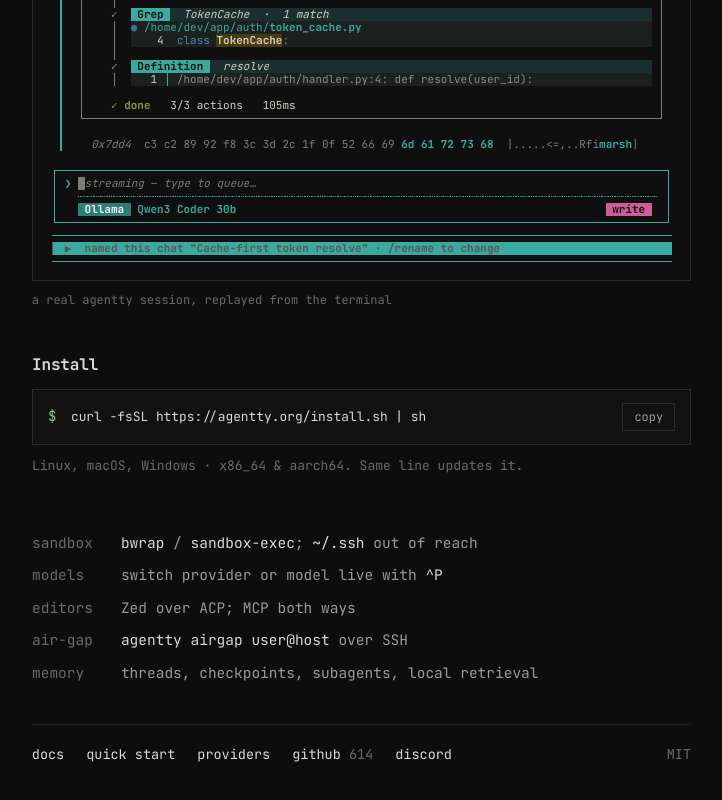
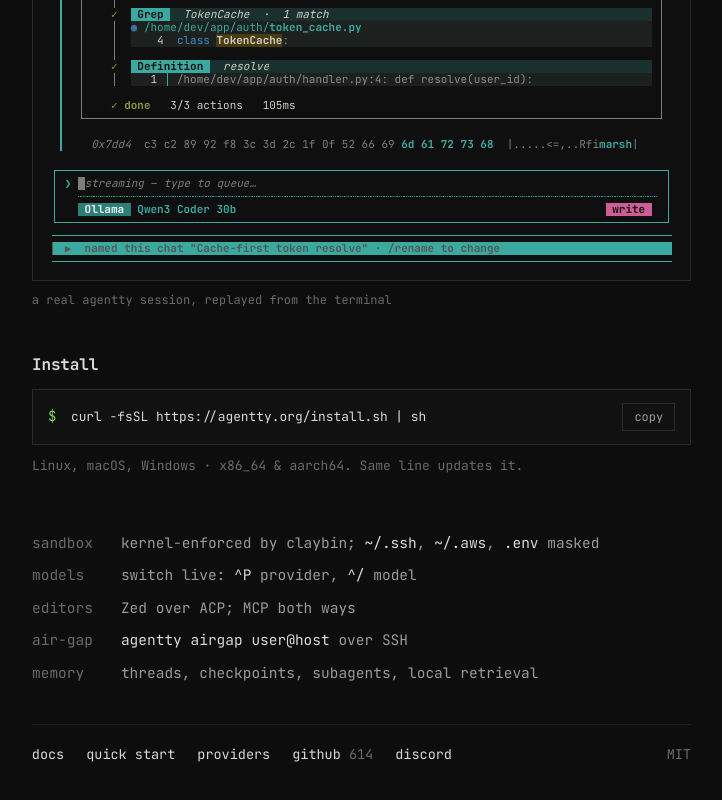
Before and after one commit to 1ay1/agentty.org, a Next.js app: page / in a window 1280 px wide. Shown: the part 459-1259 px from the top of the page, without its empty margins (45-767 px from the left). Built offline with nearby package versions, Linux system fonts and the light colour scheme.

Commit message:
Homepage facts: claybin sandbox, correct model keys

```diff
--- a/app/page.tsx
+++ b/app/page.tsx
@@ -27,8 +27,8 @@ export default function Home() {
 
       <section>
         <dl className="home-facts">
-          <dt>sandbox</dt><dd><code>bwrap</code> / <code>sandbox-exec</code>; <code>~/.ssh</code> out of reach</dd>
-          <dt>models</dt><dd>switch provider or model live with <kbd>^P</kbd></dd>
+          <dt>sandbox</dt><dd>kernel-enforced by claybin; <code>~/.ssh</code>, <code>~/.aws</code>, <code>.env</code> masked</dd>
+          <dt>models</dt><dd>switch live: <kbd>^P</kbd> provider, <kbd>^/</kbd> model</dd>
           <dt>editors</dt><dd>Zed over ACP; MCP both ways</dd>
           <dt>air-gap</dt><dd><code>agentty airgap user@host</code> over SSH</dd>
           <dt>memory</dt><dd>threads, checkpoints, subagents, local retrieval</dd>
```
